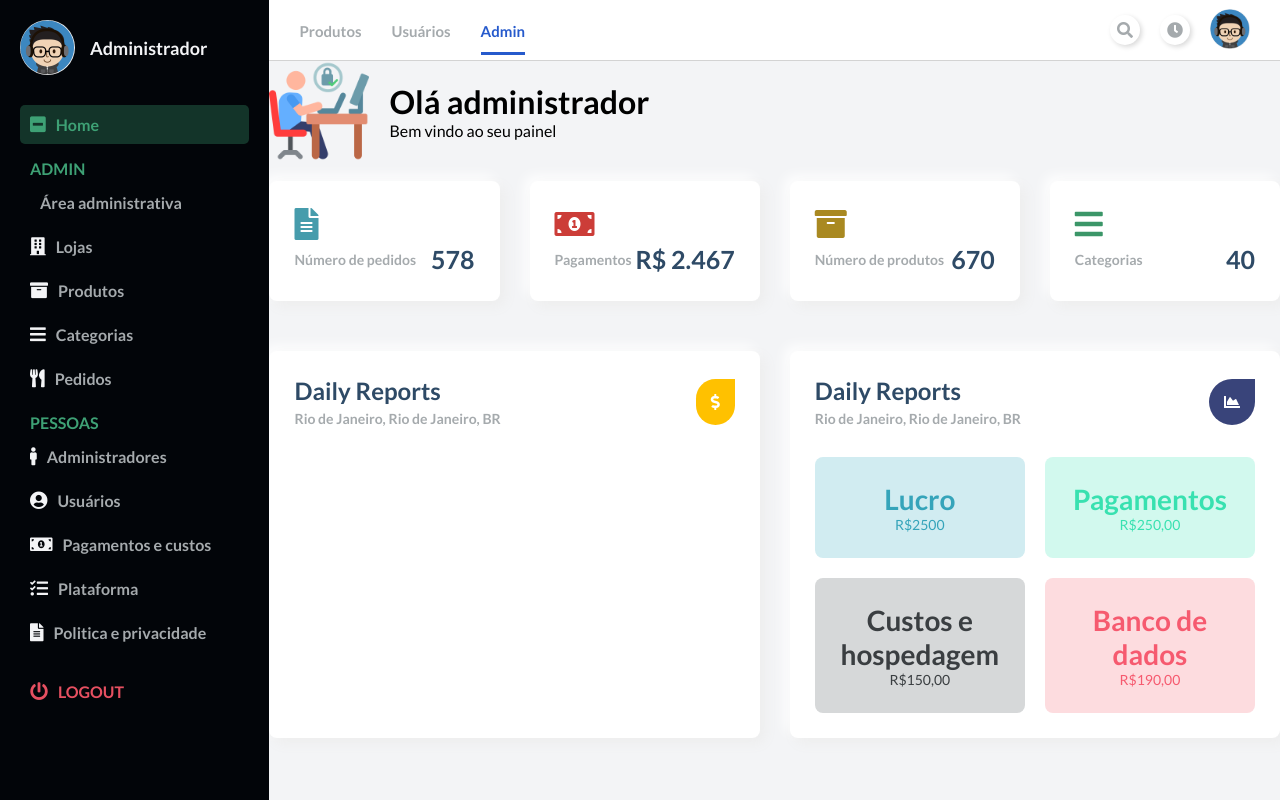
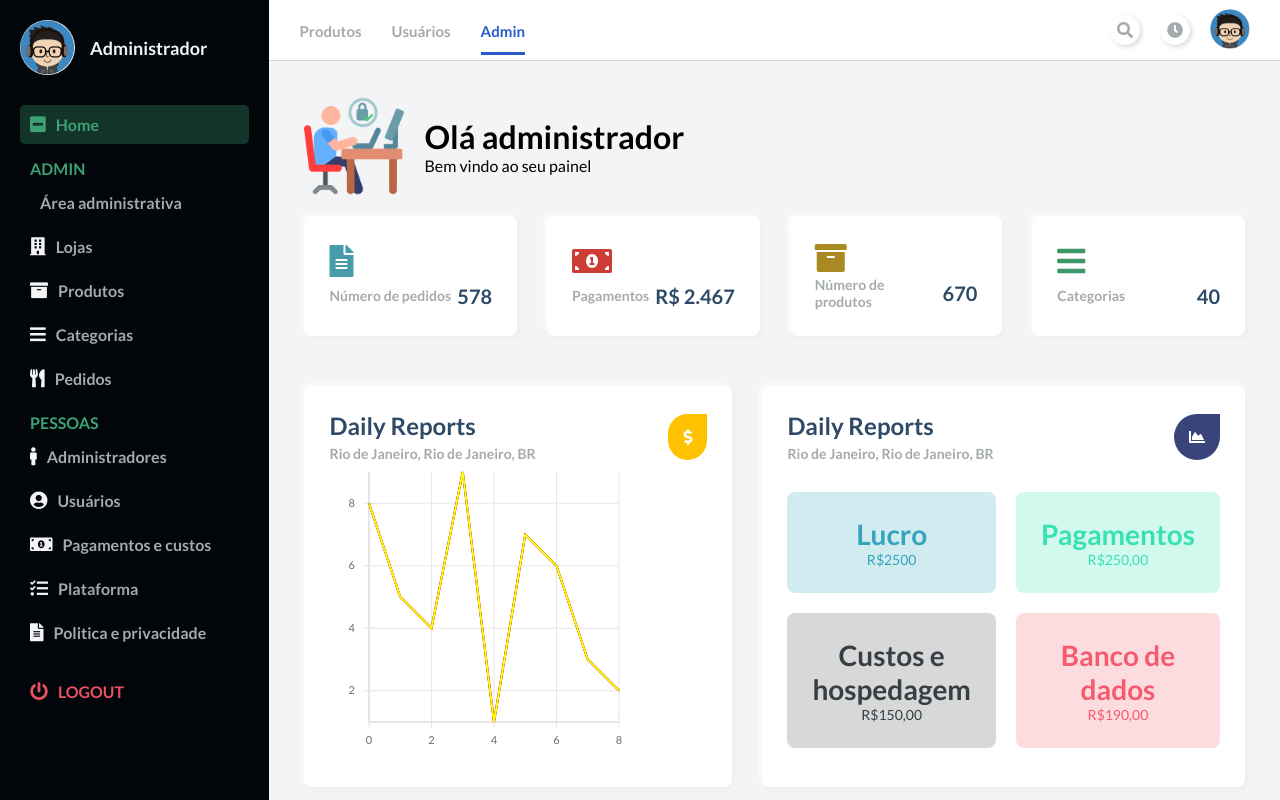
Before and after one commit to wesleywisch/Dashboard-Admin, a React (Create React App) app in the folder dashboard-admin/: page /admin in a window 1280 px wide. Built offline with nearby package versions, Linux system fonts and the light colour scheme; some icons are missing.

Commit message:
Página admin pronta, e algumas configurações gerais

```diff
--- a/dashboard-admin/src/App.js
+++ b/dashboard-admin/src/App.js
@@ -1,36 +1,21 @@
-import React, { useState } from 'react';
+import React from 'react';
 import './App.css';
 
-import { BrowserRouter as Router } from 'react-router-dom';
+import { BrowserRouter as Router, Route, Switch } from 'react-router-dom';
 
-import { Sidebar } from './components/sidebar/Sidebar';
-import { Navbar } from './components/navbar/Navbar';
-import { Main } from './components/main/Main';
+import { Home } from './pages/Home';
+import { Admin } from './pages/Admin';
 
 
 
 function App() {
 
-  const [sidebarOpen, setSidebarOpen] = useState(false);
-
-  function openSidebar() {
-    setSidebarOpen(true);
-  };
-
-  function closeSidebar() {
-    setSidebarOpen(false);
-  };
-
-
-
   return (
     <Router>
-      <div className="container">
-        <Navbar sidebarOpen={sidebarOpen} openSidebar={openSidebar} />
-        <Main />
-        <Sidebar sidebarOpen={sidebarOpen} closeSidebar={closeSidebar} />
-      </div>
-
+      <Switch>
+        <Route exact path="/" component={Home} />
+        <Route exact path="/admin" component={Admin} />
+      </Switch>
     </Router>
 
 
--- /dev/null
+++ b/dashboard-admin/src/components/charts/Chart.js
@@ -0,0 +1,31 @@
+import '../../../node_modules/react-vis/dist/style.css';
+
+import { XYPlot, LineSeries, XAxis, YAxis, VerticalGridLines, HorizontalGridLines } from 'react-vis';
+
+export function Chart(){
+    const data = [
+        { x: 0, y: 8 },
+        { x: 1, y: 5 },
+        { x: 2, y: 4 },
+        { x: 3, y: 9 },
+        { x: 4, y: 1 },
+        { x: 5, y: 7 },
+        { x: 6, y: 6 },
+        { x: 7, y: 3 },
+        { x: 8, y: 2 },
+    ]
+
+    return(
+        <div className={ { marginTop: '15px' } }>
+            <XYPlot height={300} width={300}>
+                <VerticalGridLines />
+                <HorizontalGridLines />
+                <XAxis />
+                <YAxis />
+                <LineSeries data={data} color='red' />
+                <LineSeries data={data} color='purple' />
+                <LineSeries data={data} color='yellow' />
+            </XYPlot>
+        </div>
+    )
+}
--- a/dashboard-admin/src/components/main/Main.js
+++ b/dashboard-admin/src/components/main/Main.js
@@ -1,6 +1,6 @@
 import hello from '../../assests/hello.png';
 
-// import Chart from '../charts/Chart';
+import { Chart } from '../charts/Chart';
 import './main.css';
 
 
@@ -64,7 +64,7 @@ export function Main(){
                             </div>
                             <i className="fa fa-dollar-sign"></i>
                         </div>
-                        {/* <Chart /> */}
+                        <Chart />
                     </div>
 
                     <div className="chartsRight">
--- a/dashboard-admin/src/components/main/main.css
+++ b/dashboard-admin/src/components/main/main.css
@@ -2,6 +2,7 @@ main{
     background: #f3f4f6;
     grid-area: main;
     overflow-y: auto;
+    padding: 35px;
 }
 
 .mainContainer{
@@ -46,7 +47,7 @@ main{
     padding: 25px;
     border-radius: 8px;
     background: #fff;
-    box-shadow: 5px 5px 13px #ededed, -5px -5px 13px #fff;
+    box-shadow: 2px 2px 5px #ededed, -2px -2px 5px #fff;
 }
 
 .cardInner{
@@ -56,7 +57,7 @@ main{
 }
 
 .cardInner > span{
-    font-size: 25px;
+    font-size: 20px;
 }
 
 .charts{
@@ -70,7 +71,7 @@ main{
     padding: 25px;
     border-radius: 8px;
     background: #fff;
-    box-shadow: 5px 5px 13px #ededed, -5px -5px 13px #fff;
+    box-shadow: 2px 2px 5px #ededed, -2px -2px 5px #fff;
 }
 
 .chartsLeftTitle{
@@ -102,11 +103,18 @@ main{
     padding: 15px;
 }
 
+.chartsRightCards{
+    display: grid;
+    grid-template-columns: repeat(2, 1fr);
+    gap: 20px;
+    margin-top: 30px;
+}
+
 .chartsRight{
     padding: 25px;
     border-radius: 8px;
     background: #fff;
-    box-shadow: 5px 5px 13px #ededed, -5px -5px 13px #fff;
+    box-shadow: 2px 2px 5px #ededed, -2px -2px 5px #fff;
 }
 
 .chartsRightTitle{
@@ -134,13 +142,6 @@ main{
     border-radius: 200px 0 200px 200px;
     border: 0px solid #000;
     padding: 15px;
-}
-
-.chartsRightCards{
-    display: grid;
-    grid-template-columns: repeat(2, 1fr);
-    gap: 20px;
-    margin-top: 30px;
 }
 
 .card1{
--- /dev/null
+++ b/dashboard-admin/src/pages/Admin.js
@@ -0,0 +1,25 @@
+import { useState } from "react";
+
+import { Sidebar } from "../components/sidebar/Sidebar";
+import { Navbar } from "../components/navbar/Navbar";
+import { Main } from "../components/main/Main";
+
+export function Admin(props){
+
+    const [sidebarOpen, setSidebarOpen] = useState(false);
+
+  function openSidebar() {
+    setSidebarOpen(true);
+  };
+
+  function closeSidebar() {
+    setSidebarOpen(false);
+  };
+    return(
+        <div className="container">
+            <Navbar sidebarOpen={sidebarOpen} openSidebar={openSidebar} />
+            <Main />
+            <Sidebar sidebarOpen={sidebarOpen} closeSidebar={closeSidebar} />
+          </div>
+    )
+}
--- /dev/null
+++ b/dashboard-admin/src/pages/Home.js
@@ -0,0 +1,9 @@
+
+
+export function Home(){
+    return(
+        <div>
+            Página home
+        </div>
+    )
+}
```
